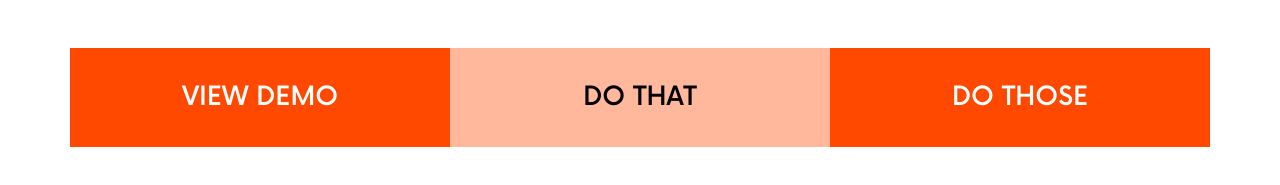
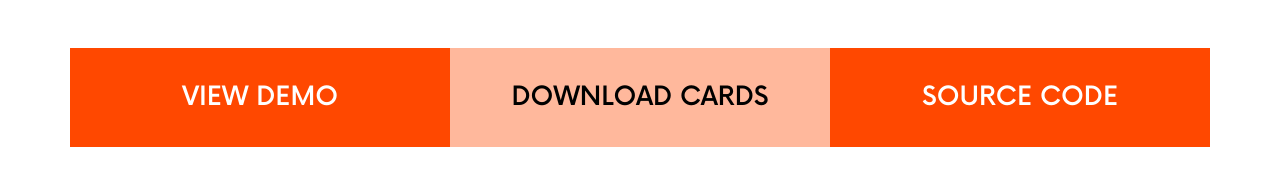
Before and after one commit to kathdovi/scicards, a React (Create React App) app: page / in a window 1280 px wide. Shown: the part 573-758 px from the top of the page. Built offline with nearby package versions, Linux system fonts and the light colour scheme.

Commit message:
more updates

```diff
--- a/src/Components/WelcomePage.js
+++ b/src/Components/WelcomePage.js
@@ -40,8 +40,20 @@ class WelcomePage extends React.Component {
                   VIEW DEMO
                 </Link>
               </Col>
-              <Col className="light-box alt">DO THAT</Col>
-              <Col className="dark-box alt">DO THOSE</Col>
+              <Col className="light-box alt">
+                <a
+                  style={{ color: "black" }}
+                  href="./kathleen.jpg"
+                  download
+                >
+                  DOWNLOAD CARDS
+                </a>
+              </Col>
+              <Col className="dark-box alt">
+                <a style={{color: "white"}} href="https://github.com/williamx98/Interactive-BioEducation-App?fbclid=IwAR1rkK8YLvR9-BYWpjGPkTRkdJoOq3w-cRjsDT9am0HhT_mDerrw2ON_cFE">
+                SOURCE CODE
+                </a>
+              </Col>
             </Row>
           </Container>
         );
```
Also changed, not shown: 1 other file (tests, documents, lock files or other folders).
